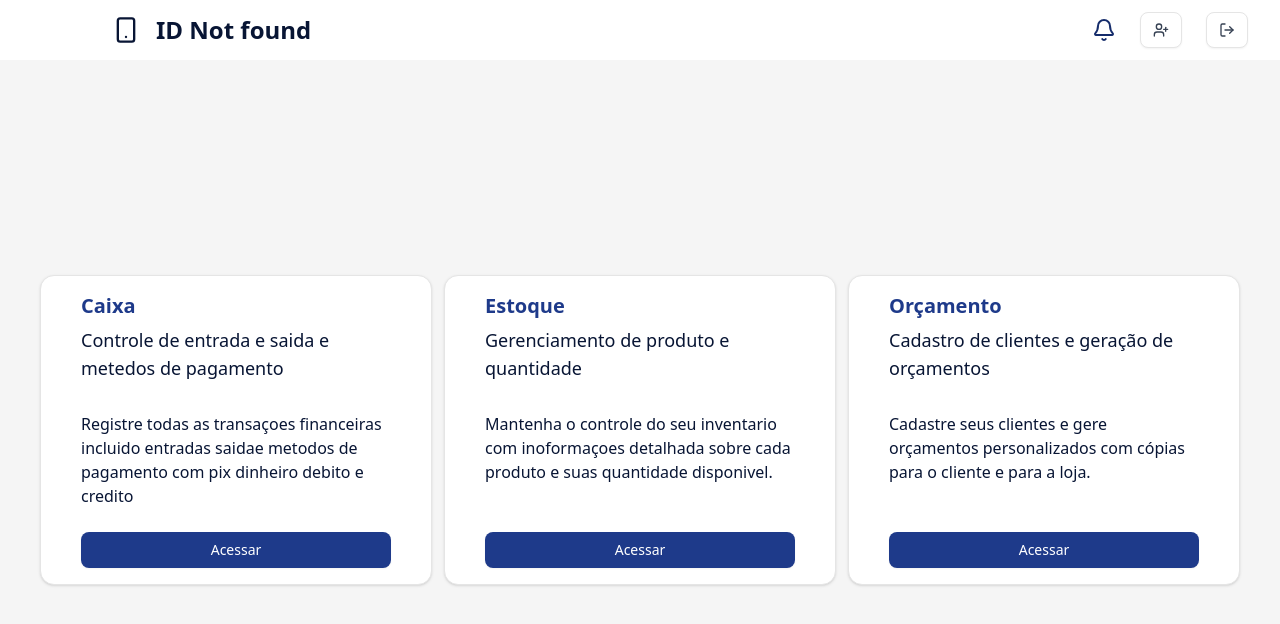
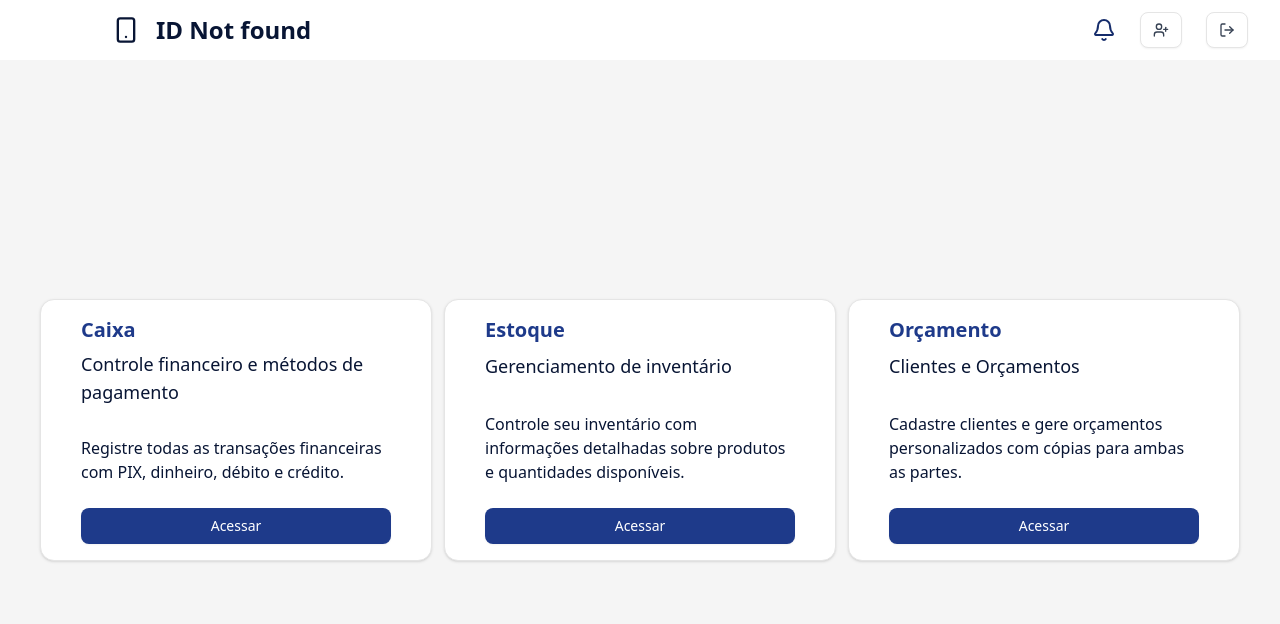
Before and after one commit to warlleyrocha/eden, a React (Vite) app: page /home in a window 1280 px wide. Shown: the top 624 px of the page. Built offline with nearby package versions, Linux system fonts and the light colour scheme; sample sign-in values are in the browser's storage.

Commit message:
refatorar: atualizar textos e melhorar a formatação no componente Home

```diff
--- a/src/pages/Home/index.tsx
+++ b/src/pages/Home/index.tsx
@@ -1,6 +1,6 @@
-import Cards from "@/component/Card";
-import { Header } from "@/component/Header";
-import { useNavigate } from "react-router-dom";
+import Cards from '@/component/Card';
+import { Header } from '@/component/Header';
+import { useNavigate } from 'react-router-dom';
 
 export default function Home() {
   const navigate = useNavigate();
@@ -15,23 +15,23 @@ export default function Home() {
         <div className="px-10  my-4  grid grid-cols-1 gap-3 sm:grid-cols-2 md:grid-cols-3">
           <Cards
             title="Caixa"
-            subTitle="Controle de entrada e saida e metedos de pagamento"
-            description="Registre todas as transaçoes financeiras incluido entradas saidae metodos de pagamento com pix dinheiro debito e credito"
+            subTitle="Controle financeiro e métodos de pagamento"
+            description="Registre todas as transações financeiras com PIX, dinheiro, débito e crédito."
             buttonTitle="Acessar"
-            onButtonClick={() => navigate("/caixa")}
+            onButtonClick={() => navigate('/caixa')}
           />
           <Cards
             title="Estoque"
-            subTitle="Gerenciamento de produto e quantidade"
-            description="Mantenha o controle do seu inventario com inoformaçoes detalhada sobre cada produto e suas quantidade disponivel."
-            onButtonClick={() => navigate("/estoque")}
+            subTitle="Gerenciamento de inventário"
+            description="Controle seu inventário com informações detalhadas sobre produtos e quantidades disponíveis."
+            onButtonClick={() => navigate('/estoque')}
             buttonTitle="Acessar"
           />
           <Cards
             title="Orçamento"
-            subTitle="Cadastro de clientes e geração de orçamentos"
-            description="Cadastre seus clientes e gere orçamentos personalizados com cópias para o cliente e para a loja."
-            onButtonClick={() => navigate("/orcamento")}
+            subTitle="Clientes e Orçamentos"
+            description="Cadastre clientes e gere orçamentos personalizados com cópias para ambas as partes."
+            onButtonClick={() => navigate('/orcamento')}
             buttonTitle="Acessar"
           />
         </div>
```
Also changed, not shown: 1 other file (tests, documents, lock files or other folders).
